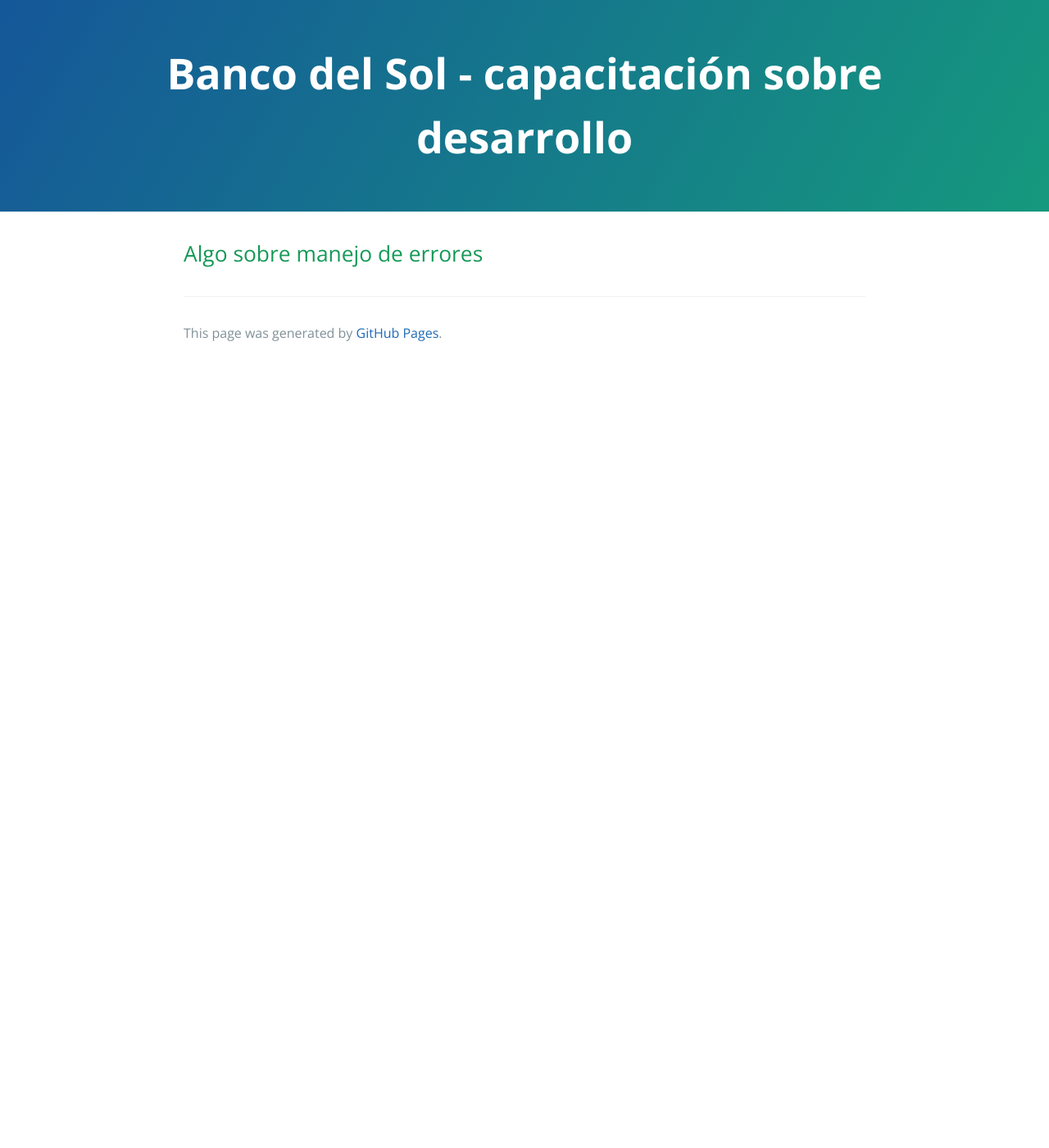
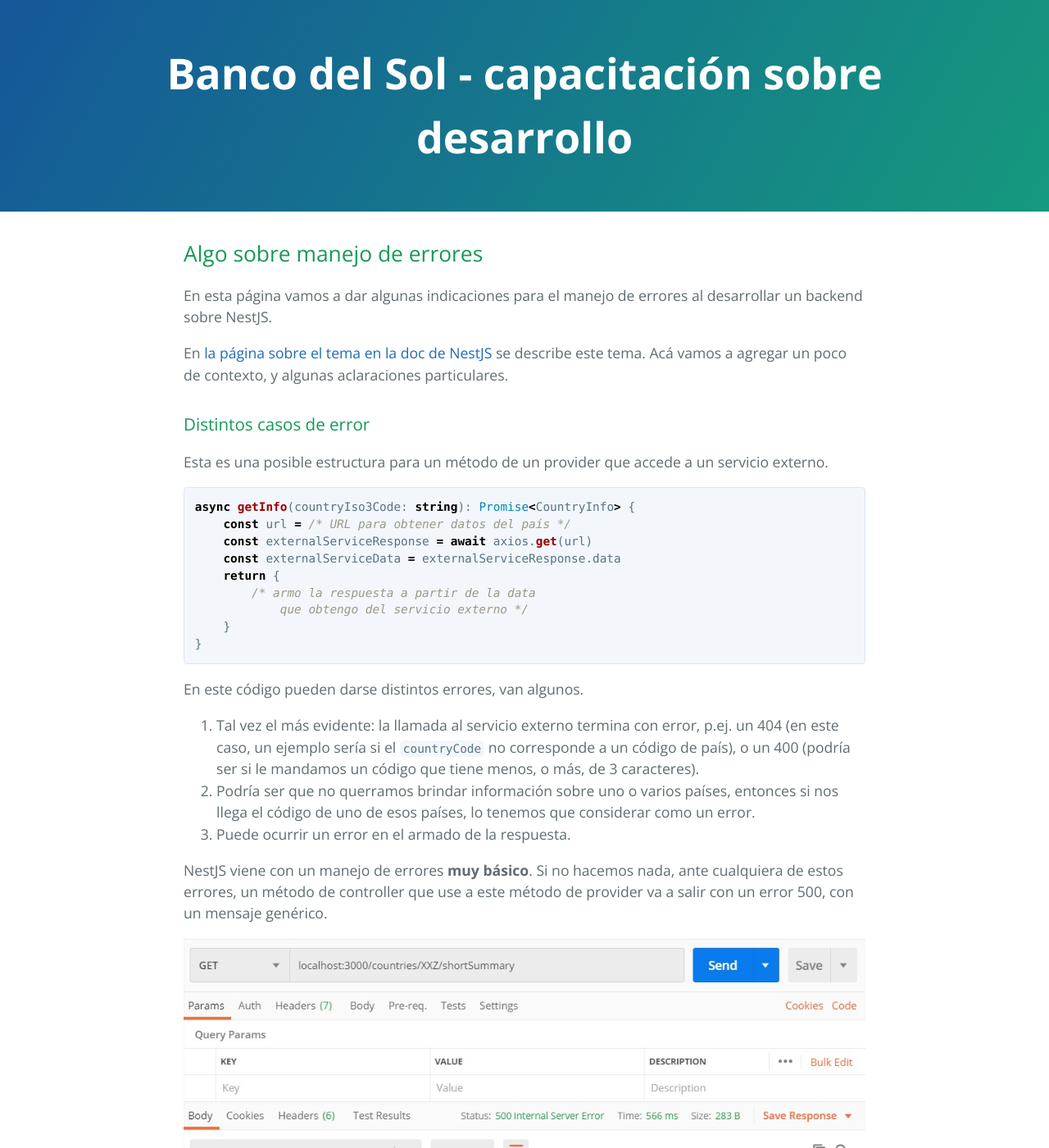
Before and after one commit to clombardi/bdsol-capacitacion-desarrollo, a Jekyll site: the page built from nestjs-basics/manejo-de-errores.md, in a window 1280 px wide and 1400 px high. Shown: the whole window at 82% size. Built offline with Jekyll 4.4.1, drawn with Linux system fonts in a browser that asks for light colours; our own code applies the rules of GitHub Pages for plain Markdown files; some of the changed text lies outside the part shown.

Commit message:
manejo de errores - arranqué

````diff
--- a/nestjs-basics/manejo-de-errores.md
+++ b/nestjs-basics/manejo-de-errores.md
@@ -1 +1,60 @@
 ## Algo sobre manejo de errores
+
+En esta página vamos a dar algunas indicaciones para el manejo de errores al desarrollar un backend sobre NestJS.
+
+En [la página sobre el tema en la doc de NestJS](https://docs.nestjs.com/exception-filters) se describe este tema. Acá vamos a agregar un poco de contexto, y algunas aclaraciones particulares.
+
+### Distintos casos de error
+
+Esta es una posible estructura para un método de un provider que accede a un servicio externo.
+``` typescript
+async getInfo(countryIso3Code: string): Promise<CountryInfo> {
+    const url = /* URL para obtener datos del país */
+    const externalServiceResponse = await axios.get(url)
+    const externalServiceData = externalServiceResponse.data
+    return {
+        /* armo la respuesta a partir de la data
+            que obtengo del servicio externo */
+    }
+}
+```
+
+En este código pueden darse distintos errores, van algunos.
+1. Tal vez el más evidente: la llamada al servicio externo termina con error, p.ej. un 404 (en este caso, un ejemplo sería si el `countryCode` no corresponde a un código de país), o un 400 (podría ser si le mandamos un código que tiene menos, o más, de 3 caracteres).
+1. Podría ser que no querramos brindar información sobre uno o varios países, entonces si nos llega el código de uno de esos países, lo tenemos que considerar como un error.
+1. Puede ocurrir un error en el armado de la respuesta.
+
+NestJS viene con un manejo de errores **muy básico**. Si no hacemos nada, ante cualquiera de estos errores, un método de controller que use a este método de provider va a salir con un error 500, con un mensaje genérico.
+
+![Status 500 si no hago nada ante un error](./images/postman-error-500.jpg)
+Este error no se va a loguear en nigún lado. El que sí se loguea es el del servicio externo
+![Se loguea el error del servicio externo](./images/external-service-error-log.jpg)
+
+Si ponemos una URL que no se corresponde con ningún método de controller (de acuerdo a los decorator `@Get`, `@Post`, etc.) va a generar un 404
+![Status 404 si pongo una URL no reconocida](./images/postman-error-404.jpg)
+De este error no se loguea nada.
+
+Por lo general vamos a querer que haga algo distinto, y probablemente querramos generar nuestros propios 404 / 400 / etc..
+
+
+### Tres acciones a tener en cuenta
+NestJS maneja los errores usando **excepciones**. En cada caso que querramos manejar, vamos a tener que hacer al menos una de estas tres cosas.
+
+1. _lanzar_ una excepción
+1. _transformar_ una excepción, o sea, atraparla y lanzar otra distinta
+1. _manejar_ las excepciones. Ya vimos que NestJS tiene un manejo básico, tenemos que cambiarlo por uno mejor que hagamos nosotros.
+
+
+### HttpException - modelo de error de NestJS
+NestJS incluye excepciones que modelan los distintos status HTTP de error, p.ej. `NotFoundException`, `BadRequestException`, `ForbiddenException`, etc.. A todas estas se les puede mandar un mensaje en el constructor.
+Si en la ejecución de un request handler se lanza una excepción de estas, el response va a tener el status correspondiente y el mensaje indicado.
+P.ej. supongamos que si el código de país es `TPT` queremos que el status de la response sea `418 - I'm a Teapot`.
+En este caso, tenemos que _lanzar_ una `ImATeapotException`.
+``` typescript
+async getInfo(countryIso3Code: string): Promise<CountryInfo> {
+    if (countryIso3Code === 'TPT') {
+        throw new ImATeapot('Teapot country not supported')
+    }
+    /* implementación del método de provider */
+}
+```
````
Also changed, not shown: nestjs-basics/images/external-service-error-log.jpg (added), nestjs-basics/images/postman-error-404.jpg (added), nestjs-basics/images/postman-error-500.jpg (added), nestjs-basics/images/teapot-thrown.jpg (added).
